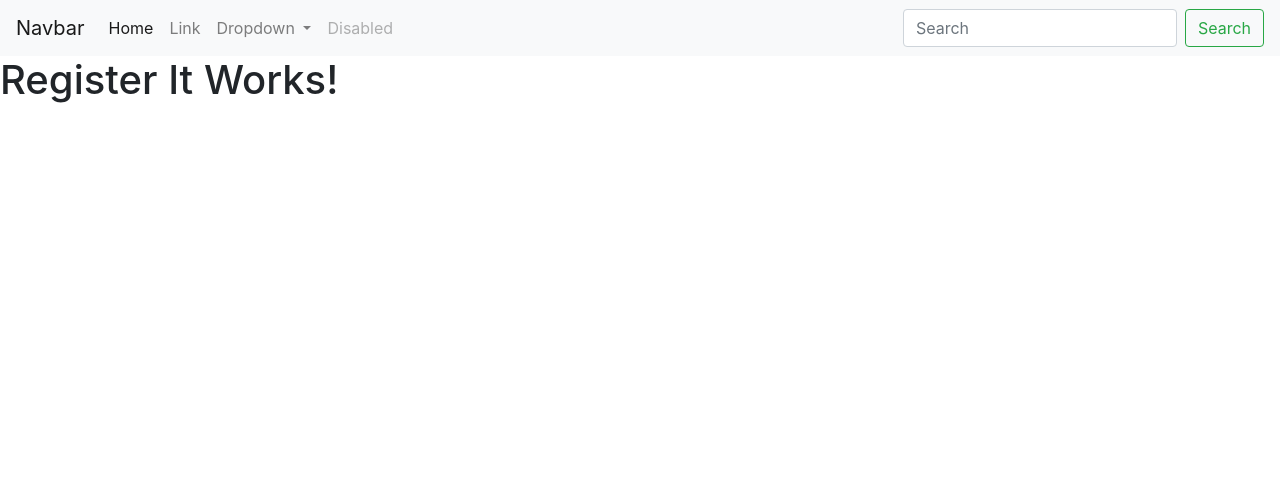
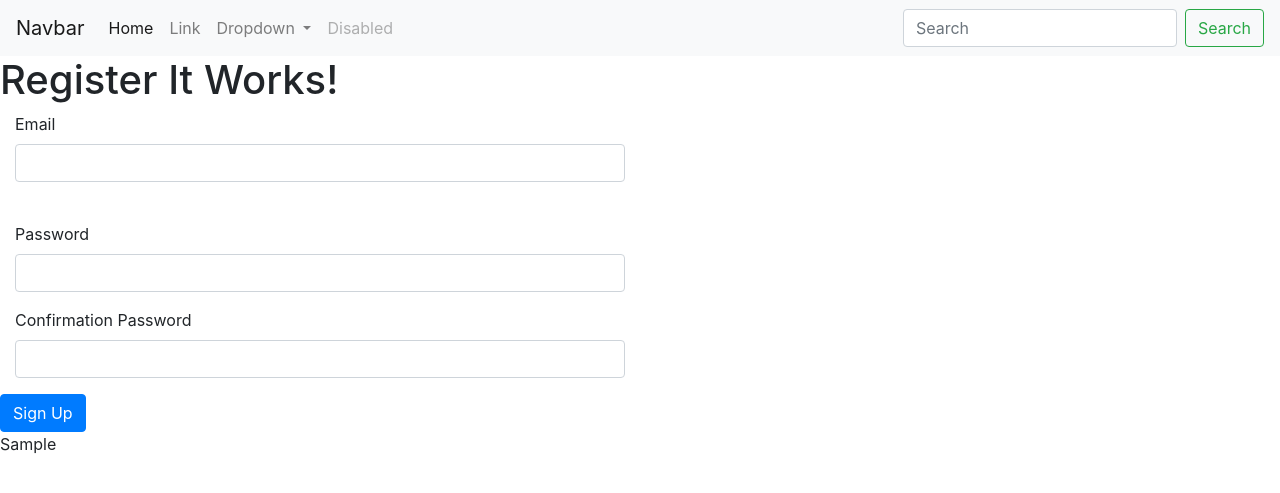
Before and after one commit to CodecoolGlobal/CodecoolerBook, a PHP site: template views/register.view.php in a window 1280 px wide. Shown: the top 493 px of the page. Run offline with PHP 8.4, Linux system fonts and the light colour scheme; the template is opened without the code that fills it: most values are stand-ins (such as "Sample title", 1, 10 or a date in 2020).

Commit message:
register form, modified select and add queies

```diff
--- a/public/statics.js
+++ b/public/statics.js
@@ -0,0 +1,10 @@
+function  checkPass() {
+    if (document.getElementById('pass').value ==
+        document.getElementById('confPass').value) {
+        document.getElementById('confPass').style.backgroundColor = 'green';
+        document.getElementById("submit").disabled= false;
+    } else {
+        document.getElementById('confPass').style.backgroundColor = 'red';
+        document.getElementById("submit").disabled= true;
+    }
+}
--- a/views/register.view.php
+++ b/views/register.view.php
@@ -1,4 +1,24 @@
 <?php require 'layout/head.php' ?>
 
 <h1>Register It Works!</h1>
+<form method="post" action="register" >
+    <div >
+        <div class="form-group col-md-6">
+            <label for="inputEmail4">Email</label>
+            <input type="email" name="email" class="form-control" id="inputEmail4">
+        </div> <br>
+        <div class="form-group col-md-6">
+            <label for="inputPassword4">Password</label>
+            <input type="password" name="pass" class="form-control" id="pass" required>
+        </div>
+        <div class="form-group col-md-6">
+            <label for="inputPassword4">Confirmation Password</label>
+            <input type="password" name="confPass" onkeyup="checkPass()" class="form-control" id="confPass" required>
+        </div>
+    </div>
+    <button type="submit" name="submit" class="btn btn-primary" id="submit">Sign Up</button>
+</form>
+
+<?= $userFeedBack ?>
+
 <?php require 'layout/footer.php' ?>
```
Also changed, not shown: controllers/register.php (+17 -0 lines), core/database/QueryBuilder.php (+20 -21 lines).
